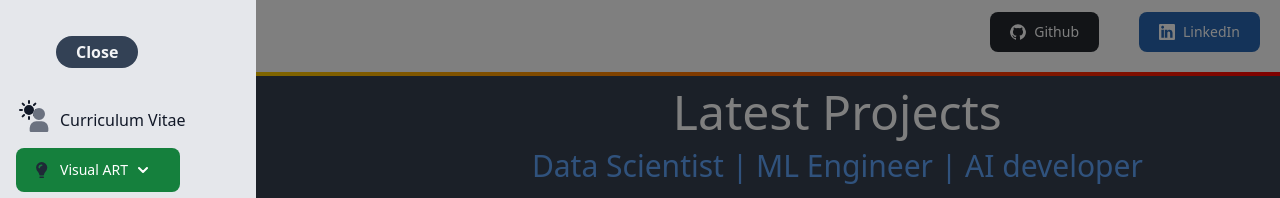
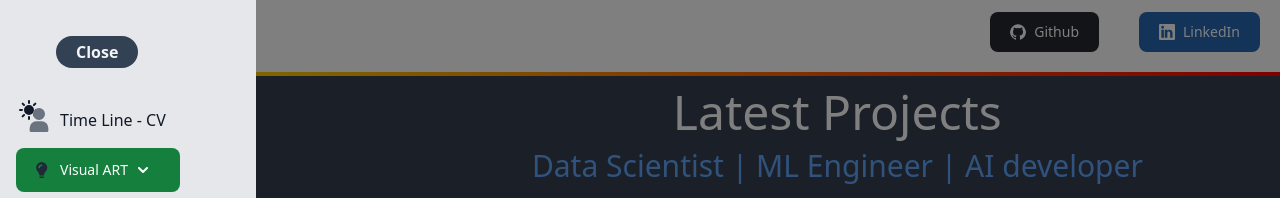
Before and after one commit to Robertoarce/roberto-arce-webpage, a Vue app: page / in a window 1280 px wide. Both pictures are taken after a click on the button "Click Here". Shown: the top 198 px of the page. Built offline with nearby package versions, Linux system fonts and the light colour scheme.

Commit message:
changed name on cv to timeline on drawer

```diff
--- a/src/components/drawer.vue
+++ b/src/components/drawer.vue
@@ -53,7 +53,7 @@
 
                     </svg>
                   </div>
-                  <span class="ml-3"> Curriculum Vitae </span>
+                  <span class="ml-3"> Time Line - CV </span>
                 </a>
               </li>
 
```
